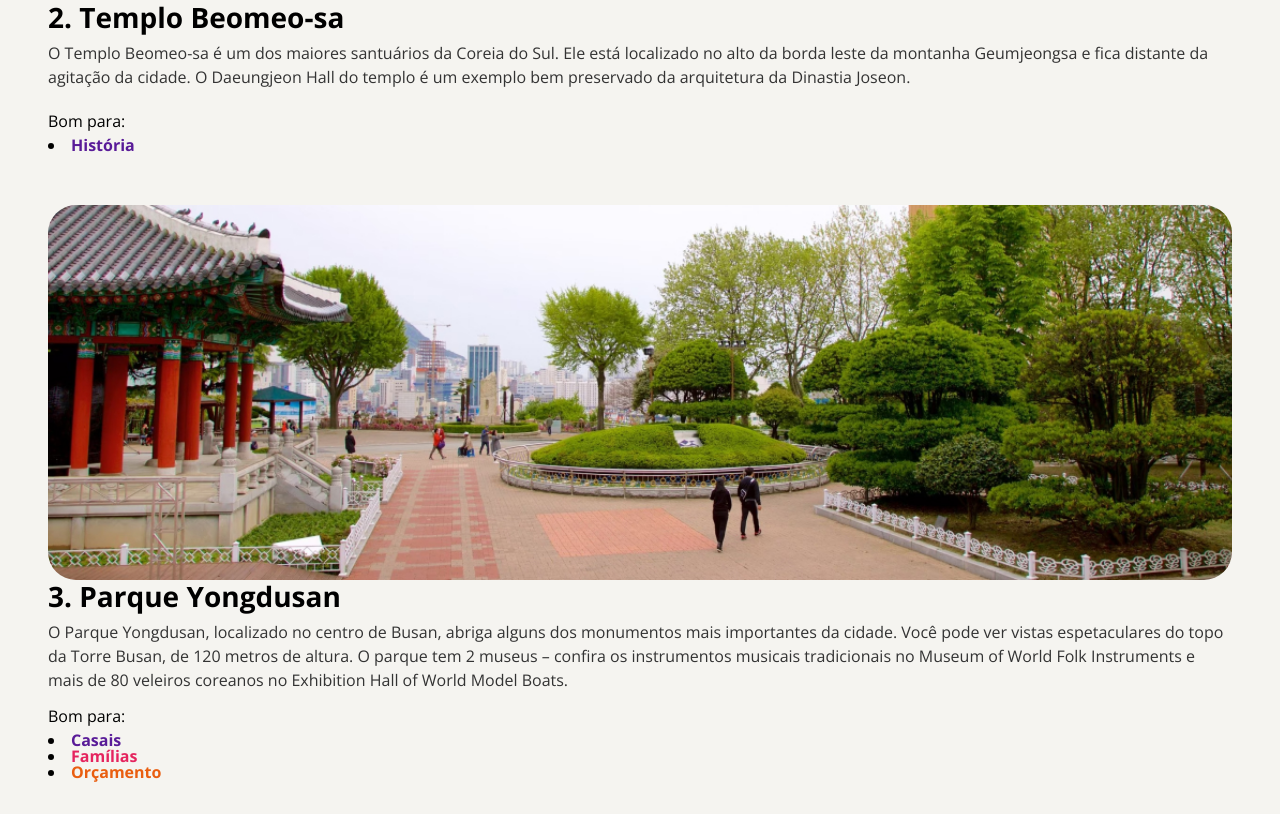
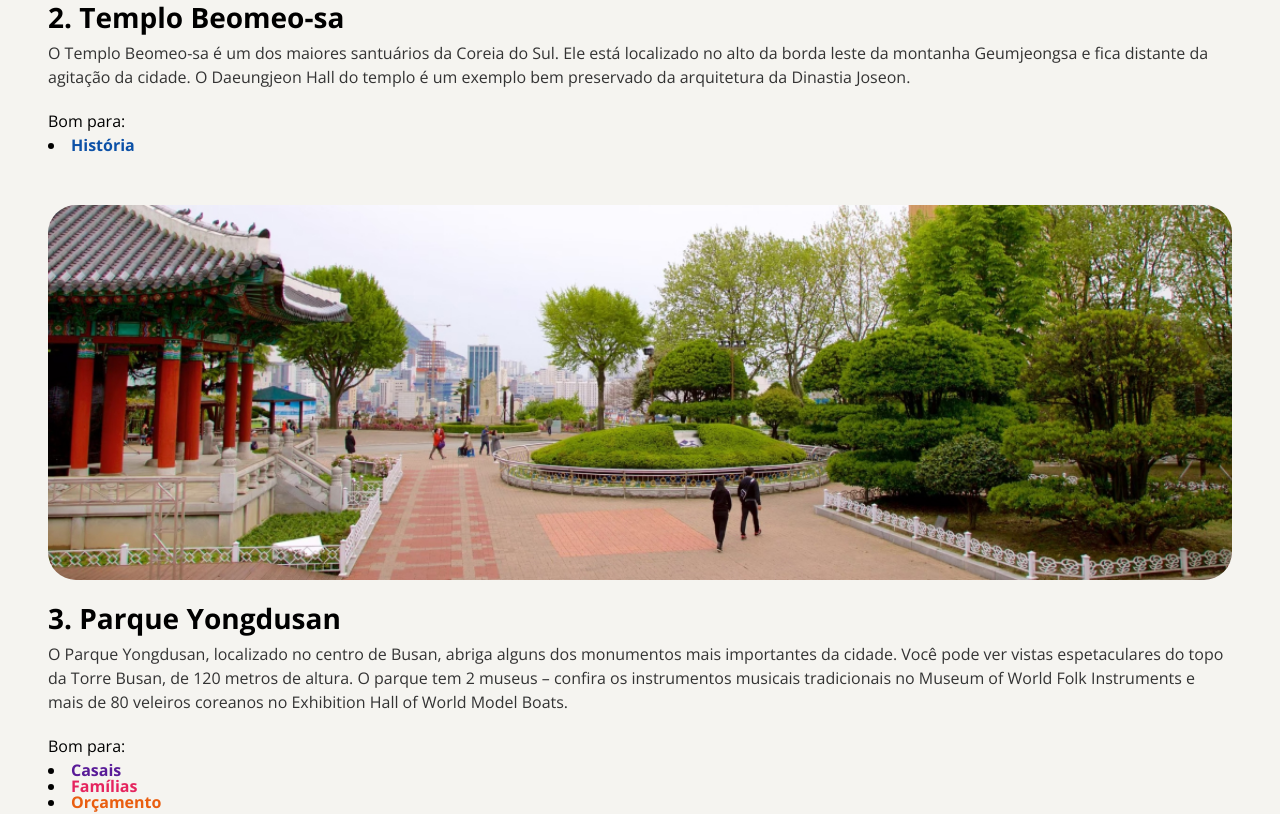
Before and after one commit to cmtavares/turistic-page, a plain HTML site: page index.html in a window 1280 px wide. Shown: the part 2334-3148 px from the top of the page. Drawn offline with nearby package versions, Linux system fonts and the light colour scheme.

Commit message:
finish the style and put some info at index

```diff
--- a/index.html
+++ b/index.html
@@ -62,7 +62,7 @@
                         <h4>Bom para:</h4>
                         <div class="topics">
                             <ul>
-                                <li class="topic">História</li>
+                                <li class="topic" id="history">História</li>
                             </ul>
                         </div>
                     </div>
@@ -84,7 +84,7 @@
                         <h4>Bom para:</h4>
                         <div class="topics">
                             <ul>
-                                <li class="topic">História</li>
+                                <li class="topic" id="history">História</li>
                             </ul>
                         </div>
                     </div>
@@ -103,7 +103,7 @@
                             Instruments e mais de 80 veleiros coreanos no Exhibition Hall of World Model Boats.
                         </p>
                     </div>
-                    <div class="youngdusan-topics">
+                    <div class="yongdusan-topics">
                         <h4>Bom para:</h4>
                         <div class="topics">
                             <ul>
--- a/style.css
+++ b/style.css
@@ -125,22 +125,25 @@ p {
     gap: 8px;
 }
 
-#youngdusan {
+#yongdusan {
     display: flex;
     flex-direction: column;
     gap: 24px;
 }
 
-.youngdusan-header {
+.yougdusan-header {
     display: flex;
     flex-direction: column;
 }
 
-.youngdusan-topics {
+.yongdusan-topics {
     display: flex;
     flex-direction: column;
     gap: 8px;
-    margin-top: 16px;
+}
+
+#history {
+    color: #0C51A7;
 }
 
 .topic {
```
